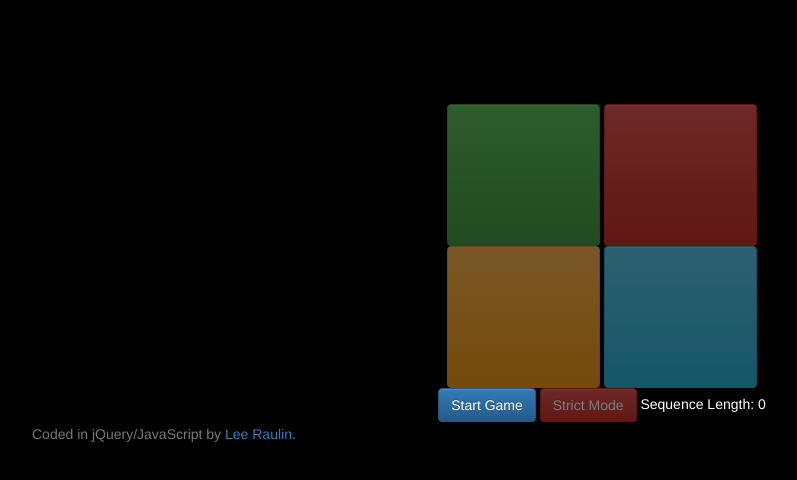
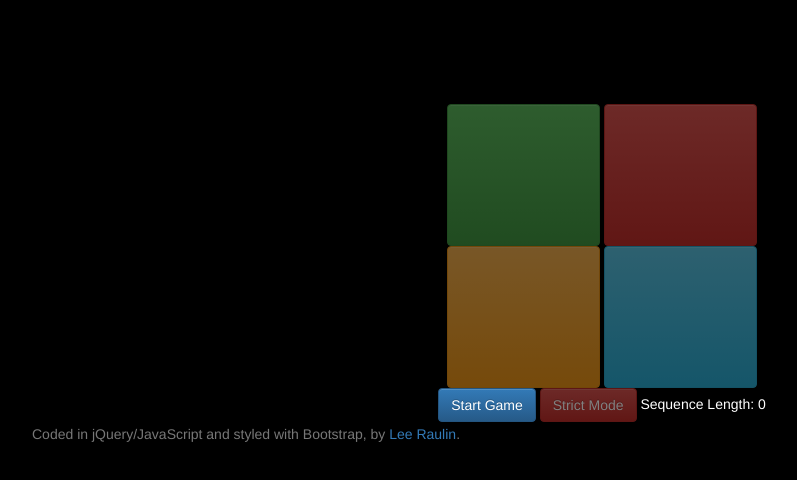
Before and after one commit to lraulin/simon, a plain HTML site: page index.html in a window 1280 px wide. Shown: the whole page, without its empty margins (38-835 px from the left). Drawn offline with nearby package versions, Linux system fonts and the light colour scheme.

Commit message:
bootstrap

```diff
--- a/index.html
+++ b/index.html
@@ -44,7 +44,7 @@
     </div>
     <footer class="footer">
       <div class="container">
-        <p class="text-muted">Coded in jQuery/JavaScript by&nbsp;<a href="https://lraulin.github.io/portfolio1/">Lee Raulin</a>.</p>
+        <p class="text-muted">Coded in jQuery/JavaScript and styled with Bootstrap, by&nbsp;<a href="https://lraulin.github.io/portfolio1/">Lee Raulin</a>.</p>
       </div>
     </footer>
 
```
